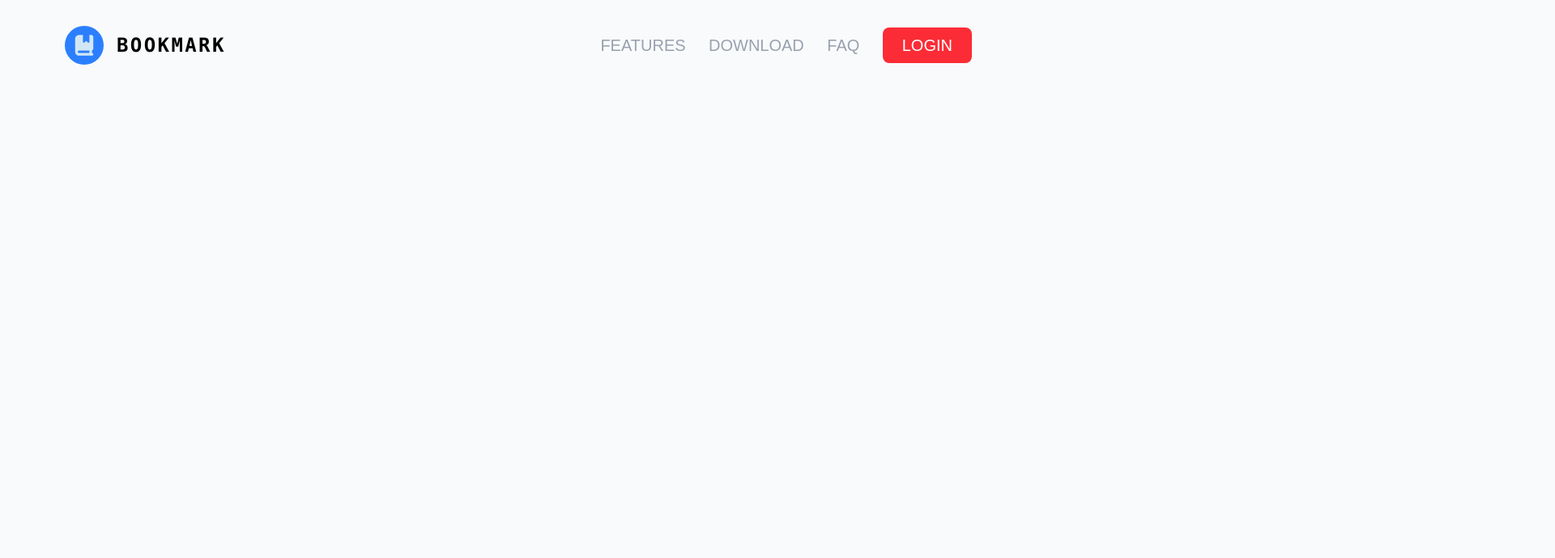
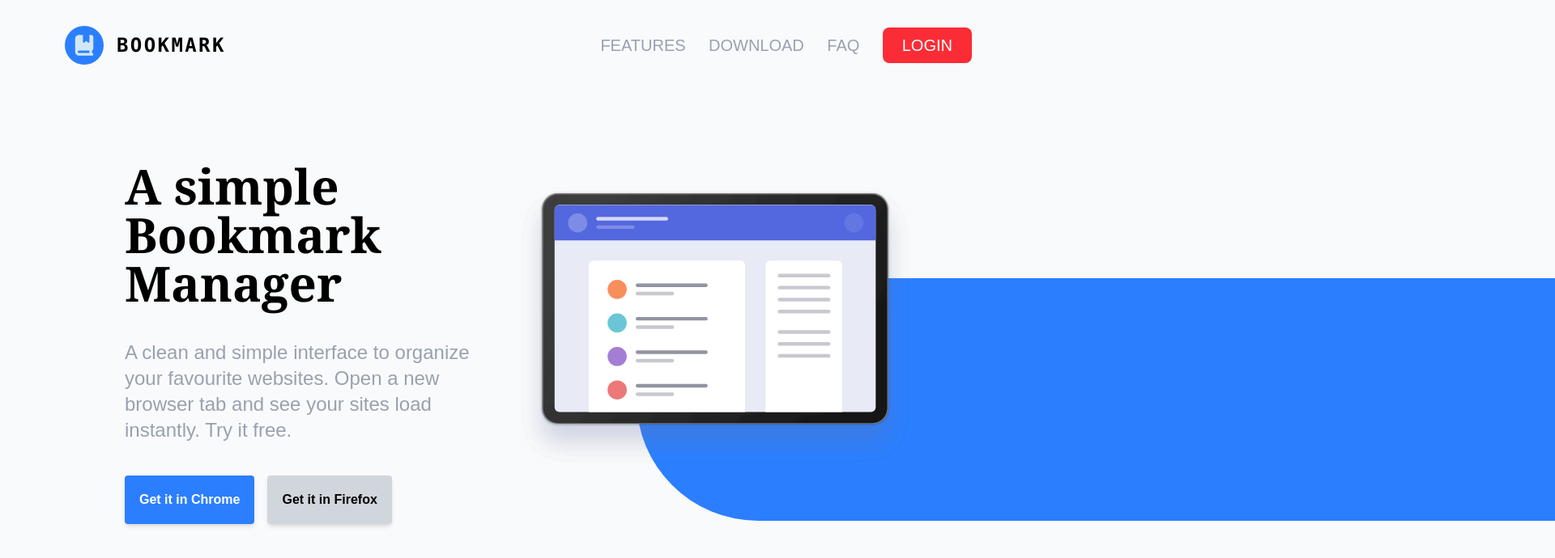
Before and after one commit to Ritikraj551/bookMark, a website: page index.html in a window 1280 px wide. Shown: the top 690 px of the page at 81% size, 1920 px wide, since content can reach past the window. Drawn offline with Linux system fonts and the light colour scheme.

Commit message:
Created Hero Section

```diff
--- a/index.html
+++ b/index.html
@@ -30,5 +30,49 @@
     </nav>
 
     <!-- Hero Section -->
+    <section id="hero">
+      <div
+        class="container flex flex-col-reverse mx-auto p-6 lg:flex-row lg:mb-0"
+      >
+        <div class="flex flex-col space-y-10 lg:mt-16 lg:w-1/2">
+          <h1
+            class="text-3xl font-serif font-semibold text-center lg:text-6xl lg:text-left"
+          >
+            A simple Bookmark Manager
+          </h1>
+          <p
+            class="max-w-md mx-auto text-lg text-center text-gray-400 lg:text-2xl lg:text-left lg:mt-0 lg:mx-0"
+          >
+            A clean and simple interface to organize your favourite websites.
+            Open a new browser tab and see your sites load instantly. Try it
+            free.
+          </p>
+          <div
+            class="flex justify-center items-center w-full space-x-4 lg:justify-start"
+          >
+            <button
+              class="p-4 text-sm font-semibold text-white bg-blue-500 rounded shadow-md border-2 border-blue-500 md:text-base hover:bg-white hover:text-blue-500 hover:scale-95 duration-200 cursor-pointer"
+            >
+              Get it in Chrome
+            </button>
+            <button
+              class="p-4 text-sm font-semibold text-black bg-gray-300 rounded shadow-md border-2 border-gray-300 md:text-base hover:bg-white hover:scale-95 duration-200 cursor-pointer"
+            >
+              Get it in Firefox
+            </button>
+          </div>
+        </div>
+
+        <!-- Image -->
+        <div class="relative mx-auto lg:mx-0 lg:mb-0 lg:w-1/2">
+          <div class="bgHero"></div>
+          <img
+            src="images/illustration-hero.svg"
+            alt=""
+            class="relative z-10 lg:top-24 xl:top-0 overflow-x-visible"
+          />
+        </div>
+      </div>
+    </section>
   </body>
 </html>
--- a/src/input.css
+++ b/src/input.css
@@ -34,6 +34,15 @@
   }
 }
 
+@media (min-width: 1020px) {
+  .bgHero {
+    width: 2000px;
+    height: 300px;
+    left: 30%;
+    @apply absolute rounded-l-full top-52 bg-blue-500;
+  }
+}
+
 .ficon {
   transition: all 0.3s ease;
 }
```
Also changed, not shown: css/style.css, images/bg-dots.svg (added), images/icon-arrow.svg (added), images/icon-close.svg (added), images/icon-error.svg (added), images/icon-facebook.svg (added), images/icon-hamburger.svg (added), images/icon-twitter.svg (added), images/illustration-features-tab-1.svg (added), images/illustration-features-tab-2.svg (added), images/illustration-features-tab-3.svg (added), images/illustration-hero.svg (added), images/logo-bookmark-footer.svg (added), images/logo-bookmark.svg (added), 3 more files.
